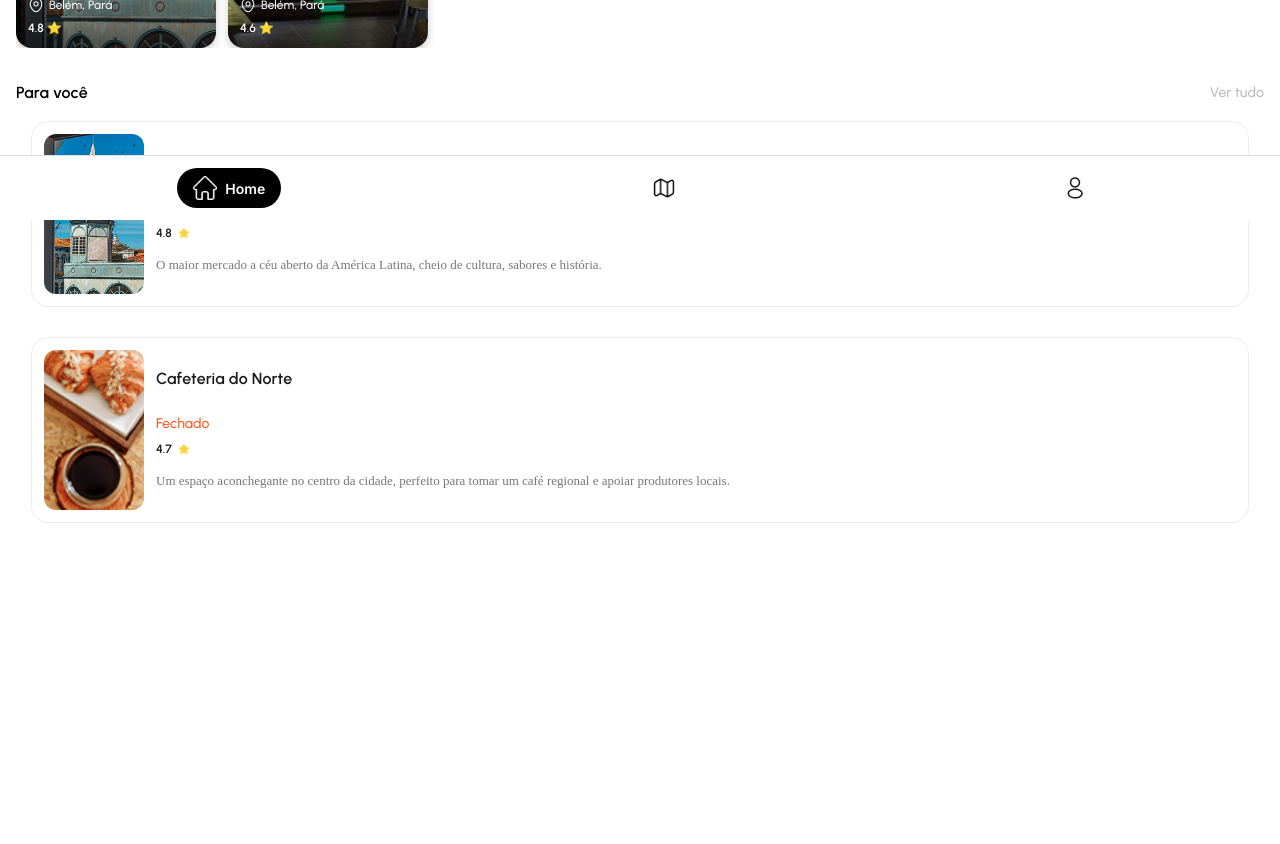
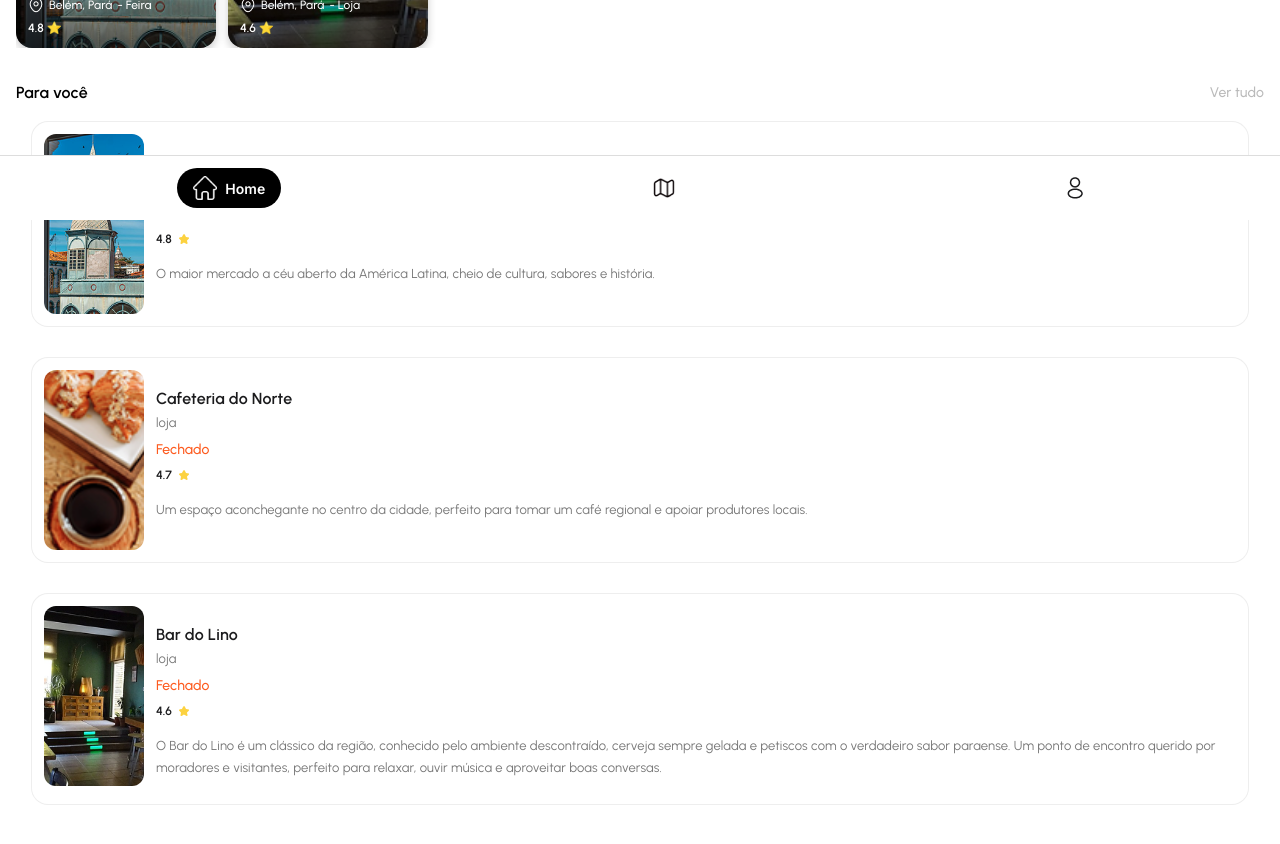
Before and after one commit to MarcAiDev/MarcAiAPP, an Angular app: page /home in a window 1280 px wide. Shown: the part 580-1424 px from the top of the page. Before the commit the page ends 1214 px from the top, so only its background shows below. Built offline with nearby package versions, Linux system fonts and the light colour scheme.

Commit message:
fix: minor changes

```diff
--- a/src/app/components/for-you/for-you.component.html
+++ b/src/app/components/for-you/for-you.component.html
@@ -5,6 +5,7 @@
     <div class="card-info">
       <div class="card-header">
         <h3 class="card-title">{{ item.nome }}</h3>
+        <span class="card-description">{{item.tipo}}</span>
       </div>
 
       <span class="card-status" [ngClass]="item.status === 'Aberto' ? 'open' : 'closed'">
--- a/src/app/components/for-you/for-you.component.scss
+++ b/src/app/components/for-you/for-you.component.scss
@@ -17,7 +17,7 @@
 
 .card-img {
   width: 100px;
-  height: 160px;
+  height: 180px;
   border-radius: 12px;
   object-fit: cover;
 }
@@ -31,6 +31,7 @@
 
 .card-header {
   display: flex;
+  flex-direction: column;
   justify-content: space-between;
   align-items: flex-start;
 }
@@ -45,6 +46,7 @@ font-style: normal;
   font-weight: 600;
   line-height: 26px; /* 162.5% */
   letter-spacing: 0.16px;
+  margin-bottom: 0;
 }
 
 .heart-icon {
@@ -84,9 +86,14 @@ letter-spacing: 0.14px;
 
 .card-description {
   font-size: 13px;
-  color: #777;
+  color: var(--Primary-Black-400, #767676);
+  font-weight: 400;
+  line-height: 22px; /* 183.333% */
+  letter-spacing: 0.12px;
+  font-style: normal;
   overflow: hidden;
   text-overflow: ellipsis;
+  font-family: urbanist;
   display: -webkit-box;
   -webkit-line-clamp: 2; /* Limita a 2 linhas */
   -webkit-box-orient: vertical;
--- a/src/app/components/for-you/for-you.component.ts
+++ b/src/app/components/for-you/for-you.component.ts
@@ -11,6 +11,7 @@ export class ForYouComponent {
  cards = [
   {
     nome: 'Ver-o-Peso',
+    tipo: 'Feira',
     imagem: 'assets/veroPeso.png',
     status: 'Aberto',
     nota: 4.8,
@@ -18,10 +19,19 @@ export class ForYouComponent {
   },
   {
     nome: 'Cafeteria do Norte',
+    tipo: 'loja',
     imagem: 'assets/cafe.png',
     status: 'Fechado',
     nota: 4.7,
     descricao: 'Um espaço aconchegante no centro da cidade, perfeito para tomar um café regional e apoiar produtores locais.'
+  },
+  {
+    nome: 'Bar do Lino',
+    tipo: 'loja',
+    imagem: 'assets/barLino.png',
+    status: 'Fechado',
+    nota: 4.6,
+    descricao: 'O Bar do Lino é um clássico da região, conhecido pelo ambiente descontraído, cerveja sempre gelada e petiscos com o verdadeiro sabor paraense. Um ponto de encontro querido por moradores e visitantes, perfeito para relaxar, ouvir música e aproveitar boas conversas.'
   }
 ];
 
--- a/src/app/pages/home/home.component.html
+++ b/src/app/pages/home/home.component.html
@@ -35,6 +35,7 @@
                 <div class="location-text-wrapper">
                     <img src="assets/location.png" alt="location">
                     <span class="location">{{card.local}}</span>
+                    <span class="location"> - {{card.tipo}}</span>
                 </div>
                 <span class="rating">{{card.nota}} ⭐</span>
             </div>
--- a/src/app/pages/home/home.component.ts
+++ b/src/app/pages/home/home.component.ts
@@ -16,12 +16,14 @@ export default class HomeComponent {
   cards = [
   {
     nome: 'Ver-o-Peso',
+    tipo: 'Feira',
     local: 'Belém, Pará',
     imagem: 'assets/veroPeso.png',
     nota: 4.8
   },
   {
     nome: 'Bar do Lino',
+    tipo: 'Loja',
     local: 'Belém, Pará',
     imagem: 'assets/barLino.png',
     nota: 4.6
```
Lines whose indentation alone changed are shown as unchanged.
